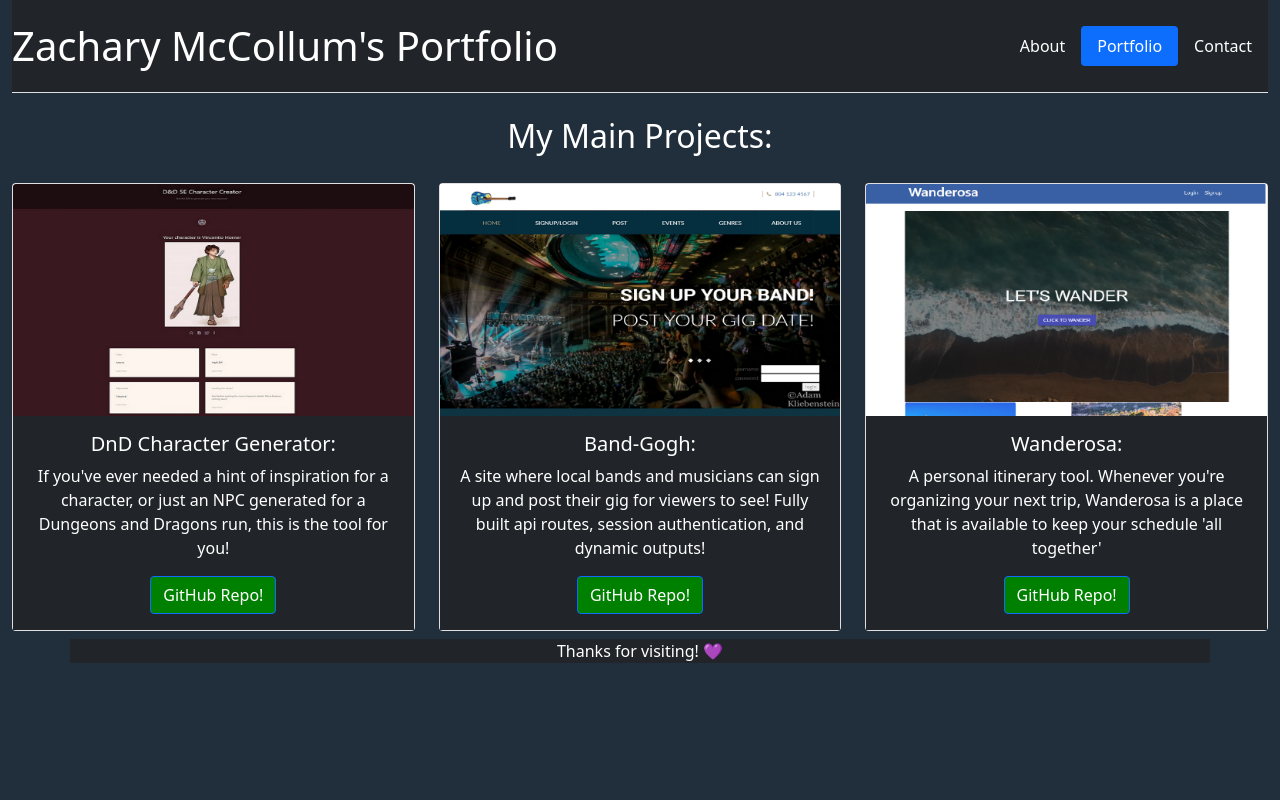
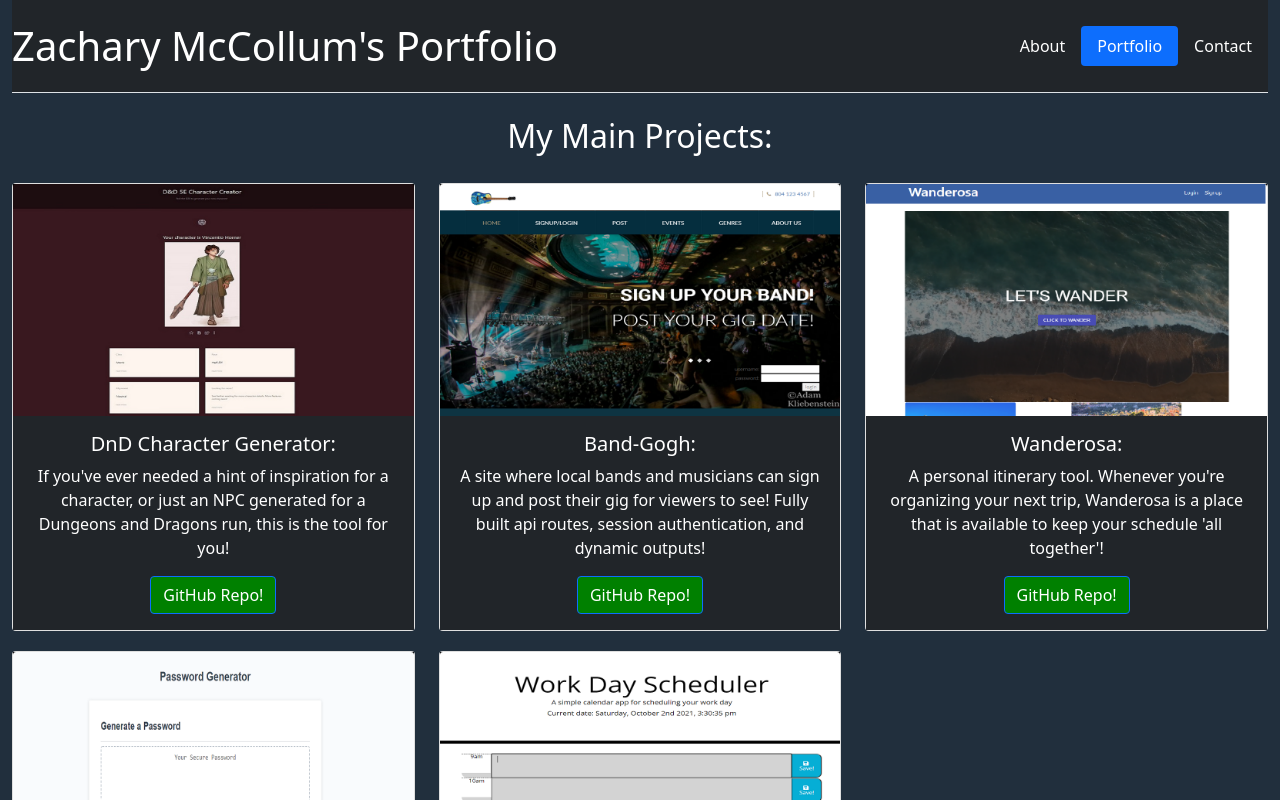
Before and after one commit to zpmcdev/my-portfolio, a React (Create React App) app: page / in a window 1280 px wide. Both pictures are taken after a click on the link "Portfolio". Shown: the top 800 px of the page. Built offline with nearby package versions, Linux system fonts and the light colour scheme.

Commit message:
added passGen/scheduler, also swapped img hover to darken instead of brighten for white backgrounds

```diff
--- a/src/components/Portfolio/index.js
+++ b/src/components/Portfolio/index.js
@@ -22,7 +22,21 @@ const Portfolio = () => {
       screenshot: "wanderosa.png",
       link: "https://wanderosa.herokuapp.com/",
       repo: "https://github.com/SamuraiHuey/Wanderosa",
-      description: "A personal itinerary tool. Whenever you're organizing your next trip, Wanderosa is a place that is available to keep your schedule 'all together'"
+      description: "A personal itinerary tool. Whenever you're organizing your next trip, Wanderosa is a place that is available to keep your schedule 'all together'!"
+    },
+    {
+      name: "Password Generator:",
+      screenshot: "PasswordGen.png",
+      link: "https://zbreezie.github.io/PasswordGenerator/",
+      repo: "https://github.com/ZBreezie/PasswordGenerator",
+      description: "If you're like me, you can never have too many passwords! This is a simple app that will provide you random characters within your desired parameters!"
+    },
+    {
+      name: "Scheduler:",
+      screenshot: "WorkDayScheduler.png",
+      link: "https://zbreezie.github.io/WorkDayScheduler/",
+      repo: "https://github.com/ZBreezie/WorkDayScheduler",
+      description: "Let's be real for a moment, we're programmers here. We need to know the exact time blocks to pound our pots of coffee..."
     },
   ];
 
--- a/src/index.css
+++ b/src/index.css
@@ -23,17 +23,17 @@ body {
 
 .projectImage {
   opacity: 1;
-  transition: 1s;
+  transition: .5s;
 }
 
 .brightness {
-  background-color: white;
+  background-color: black;
   display: inline-block;
 }
 
 .brightness img:hover {
-  opacity: .70;
-  transition: 1.25s;
+  opacity: .65;
+  transition: 1.25;
 }
 
 code {
```
Also changed, not shown: src/assets/PasswordGen.png (added), src/assets/WorkDayScheduler.png (added).
